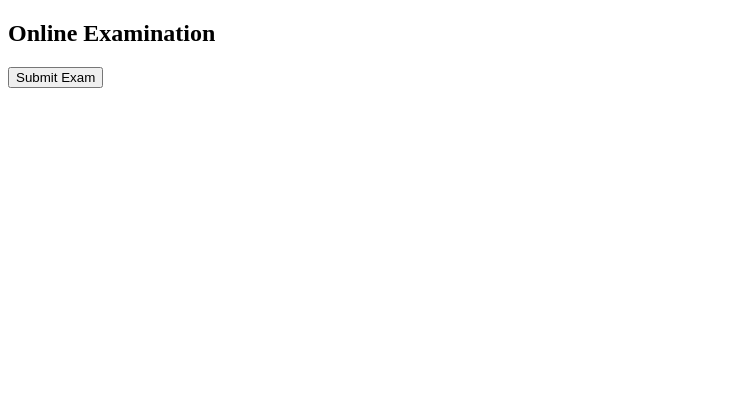
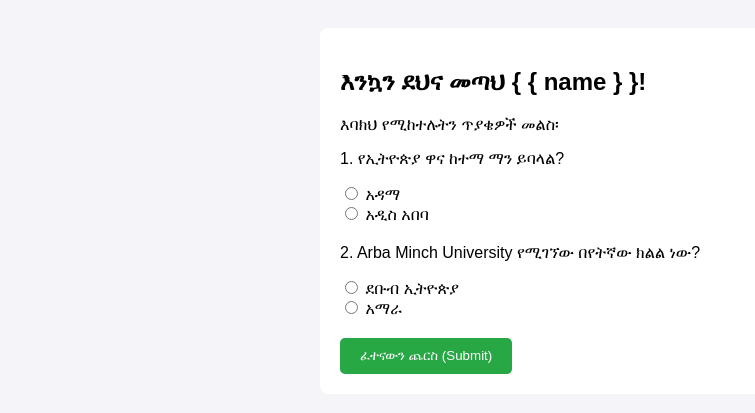
Before and after one commit to mesfinchalnew-creator/online-exam-system, a Flask app: a page that uses templates/exam.html in a window 1280 px wide. Shown: the top 413 px of the page, without its empty margins (0-755 px from the left). Run offline with Flask 3, Linux system fonts and the light colour scheme.

Commit message:
Update exam.html

```diff
--- a/templates/exam.html
+++ b/templates/exam.html
@@ -1,18 +1,34 @@
 <!DOCTYPE html>
 <html>
 <head>
-    <title>Exam Page</title>
+    <title>Online Exam</title>
+    <style>
+        body { font-family: Arial, sans-serif; padding: 20px; background-color: #f4f4f9; }
+        .exam-container { max-width: 600px; margin: auto; background: white; padding: 20px; border-radius: 8px; }
+        .question { margin-bottom: 20px; }
+        button { background-color: #28a745; color: white; padding: 10px 20px; border: none; border-radius: 5px; cursor: pointer; }
+    </style>
 </head>
 <body>
-    <h2>Online Examination</h2>
-    <form action="/submit" method="post">
-        {% for q in questions %}
-        <p>{{ q.id }}. {{ q.text }}</p>
-        <input type="radio" name="q{{ q.id }}" value="A"> {{ q.option_a }}<br>
-        <input type="radio" name="q{{ q.id }}" value="B"> {{ q.option_b }}<br>
-        <hr>
-        {% endfor %}
-        <button type="submit">Submit Exam</button>
-    </form>
+    <div class="exam-container">
+        <h2>እንኳን ደህና መጣህ { { name } }!</h2>
+        <p>እባክህ የሚከተሉትን ጥያቄዎች መልስ፡</p>
+
+        <form action="/exam/{{ name }}" method="POST">
+            <div class="question">
+                <p>1. የኢትዮጵያ ዋና ከተማ ማን ይባላል?</p>
+                <input type="radio" name="q1" value="A"> አዳማ <br>
+                <input type="radio" name="q1" value="B"> አዲስ አበባ <br>
+            </div>
+
+            <div class="question">
+                <p>2. Arba Minch University የሚገኘው በየትኛው ክልል ነው?</p>
+                <input type="radio" name="q2" value="A"> ደቡብ ኢትዮጵያ <br>
+                <input type="radio" name="q2" value="B"> አማራ <br>
+            </div>
+
+            <button type="submit">ፈተናውን ጨርስ (Submit)</button>
+        </form>
+    </div>
 </body>
 </html>
```
